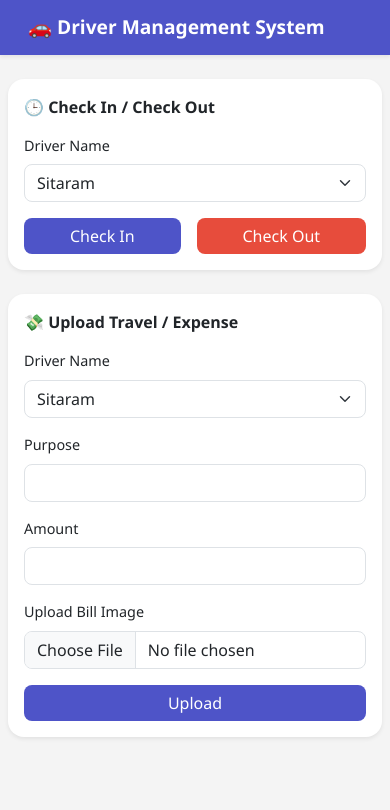
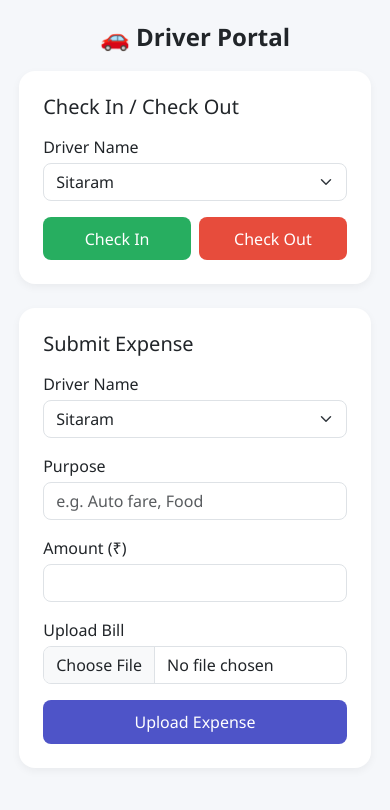
Before and after one commit to damasaurus/driver-manager, a Flask app: template templates/driver.html in a window 390 px wide. Shown: the top 810 px of the page. Run offline with Flask 3, Linux system fonts and the light colour scheme; the template is opened without the code that fills it, so the values that code supplies are empty; some libraries are stand-ins or nearby versions.

Commit message:
📱 Revamped driver.html: mobile-first design, full-width buttons, compact form fields, modern styling

```diff
--- a/templates/driver.html
+++ b/templates/driver.html
@@ -2,92 +2,67 @@
 <html lang="en">
 <head>
   <meta charset="UTF-8">
-  <meta name="viewport" content="width=device-width, initial-scale=1">
-  <title>Driver Management System</title>
+  <meta name="viewport" content="width=device-width, initial-scale=1.0">
+  <title>Driver App</title>
   <link href="https://cdn.jsdelivr.net/npm/bootstrap@5.3.3/dist/css/bootstrap.min.css" rel="stylesheet">
   <style>
-    :root {
-      --driver-sitaram: #e74c3c;
-      --driver-nikesh: #2980b9;
-      --driver-sagar: #27ae60;
+    body {
+      background-color: #f5f7fa;
+      font-family: 'Segoe UI', sans-serif;
+      font-size: 1rem;
     }
-    body {
-      font-size: 0.95rem;
-      background: #f4f4f4;
-      font-family: 'Segoe UI', sans-serif;
-      color: #333;
-      padding-bottom: 60px;
+    .container {
+      padding: 1.2rem;
+      max-width: 480px;
+      margin: auto;
     }
-    .section-title {
-      font-size: 1.2rem;
+    .header {
+      font-size: 1.5rem;
       font-weight: 600;
+      text-align: center;
       margin-bottom: 1rem;
-      display: flex;
-      align-items: center;
-      gap: 0.5rem;
     }
     .card {
       border-radius: 1rem;
-      background-color: #ffffff;
       border: none;
-      box-shadow: 0 4px 12px rgba(0,0,0,0.06);
+      box-shadow: 0 3px 8px rgba(0, 0, 0, 0.05);
+      margin-bottom: 1.5rem;
     }
-    .navbar {
-      background-color: #4e54c8;
-      color: #fff;
+    .form-label {
+      font-weight: 500;
+      margin-bottom: 0.25rem;
     }
-    .navbar-brand {
-      font-weight: 600;
-      font-size: 1.2rem;
-      color: #fff !important;
-    }
-    .driver-tag-sitaram { color: var(--driver-sitaram); }
-    .driver-tag-nikesh { color: var(--driver-nikesh); }
-    .driver-tag-sagar { color: var(--driver-sagar); }
-    .form-control, .form-select {
+    .form-select,
+    .form-control {
       border-radius: 0.5rem;
-      border: 1px solid #dee2e6;
-    }
-    .form-control:focus, .form-select:focus {
-      border-color: #4e54c8;
-      box-shadow: 0 0 0 0.2rem rgba(78, 84, 200, 0.25);
     }
     .btn {
       border-radius: 0.5rem;
-      font-weight: 500;
+      padding: 0.6rem 1rem;
+      font-size: 1rem;
+    }
+    .btn-checkin {
+      background-color: #27ae60;
+      color: white;
+      border: none;
+    }
+    .btn-checkout {
+      background-color: #e74c3c;
+      color: white;
+      border: none;
     }
     .btn-primary {
       background-color: #4e54c8;
       border: none;
     }
-    .btn-primary:hover {
-      background-color: #3f44a3;
-    }
-    .btn-danger {
-      background-color: #e74c3c;
-      border: none;
-    }
-    .btn-danger:hover {
-      background-color: #c0392b;
-    }
-    @media (max-width: 768px) {
-      body { font-size: 0.9rem; }
-      .section-title { font-size: 1rem; }
-    }
   </style>
 </head>
 <body>
+<div class="container">
+  <div class="header">🚗 Driver Portal</div>
 
-<nav class="navbar navbar-expand-lg shadow-sm px-3">
-  <div class="container-fluid">
-    <span class="navbar-brand">🚗 Driver Management System</span>
-  </div>
-</nav>
-
-<div class="container mt-4 px-2">
-  <div class="card shadow-sm mb-4">
-    <div class="card-body">
-      <div class="section-title">🕒 Check In / Check Out</div>
+  <div class="card p-4">
+    <h5 class="mb-3">Check In / Check Out</h5>
     <form action="/driver" method="post">
       <div class="mb-3">
         <label for="driver" class="form-label">Driver Name</label>
@@ -97,17 +72,15 @@
           <option value="Sagar">Sagar</option>
         </select>
       </div>
-        <div class="d-flex justify-content-between gap-3">
-          <button type="submit" name="action" value="checkin" class="btn btn-primary flex-grow-1">Check In</button>
-          <button type="submit" name="action" value="checkout" class="btn btn-danger flex-grow-1">Check Out</button>
+      <div class="d-flex justify-content-between gap-2">
+        <button type="submit" name="action" value="checkin" class="btn btn-checkin w-50">Check In</button>
+        <button type="submit" name="action" value="checkout" class="btn btn-checkout w-50">Check Out</button>
       </div>
     </form>
   </div>
-  </div>
 
-  <div class="card shadow-sm">
-    <div class="card-body">
-      <div class="section-title">💸 Upload Travel / Expense</div>
+  <div class="card p-4">
+    <h5 class="mb-3">Submit Expense</h5>
     <form action="/upload" method="post" enctype="multipart/form-data">
       <div class="mb-3">
         <label for="driver_expense" class="form-label">Driver Name</label>
@@ -119,22 +92,20 @@
       </div>
       <div class="mb-3">
         <label for="purpose" class="form-label">Purpose</label>
-          <input type="text" class="form-control" id="purpose" name="purpose" required>
+        <input type="text" class="form-control" id="purpose" name="purpose" placeholder="e.g. Auto fare, Food" required>
       </div>
       <div class="mb-3">
-          <label for="amount" class="form-label">Amount</label>
+        <label for="amount" class="form-label">Amount (₹)</label>
         <input type="number" class="form-control" id="amount" name="amount" required>
       </div>
       <div class="mb-3">
-          <label for="file" class="form-label">Upload Bill Image</label>
+        <label for="file" class="form-label">Upload Bill</label>
         <input type="file" class="form-control" id="file" name="file" required>
       </div>
-        <button type="submit" class="btn btn-primary w-100">Upload</button>
+      <button type="submit" class="btn btn-primary w-100">Upload Expense</button>
     </form>
   </div>
 </div>
-</div>
-
 <script src="https://cdn.jsdelivr.net/npm/bootstrap@5.3.3/dist/js/bootstrap.bundle.min.js"></script>
 </body>
 </html>
```
Lines whose indentation alone changed are shown as unchanged.
